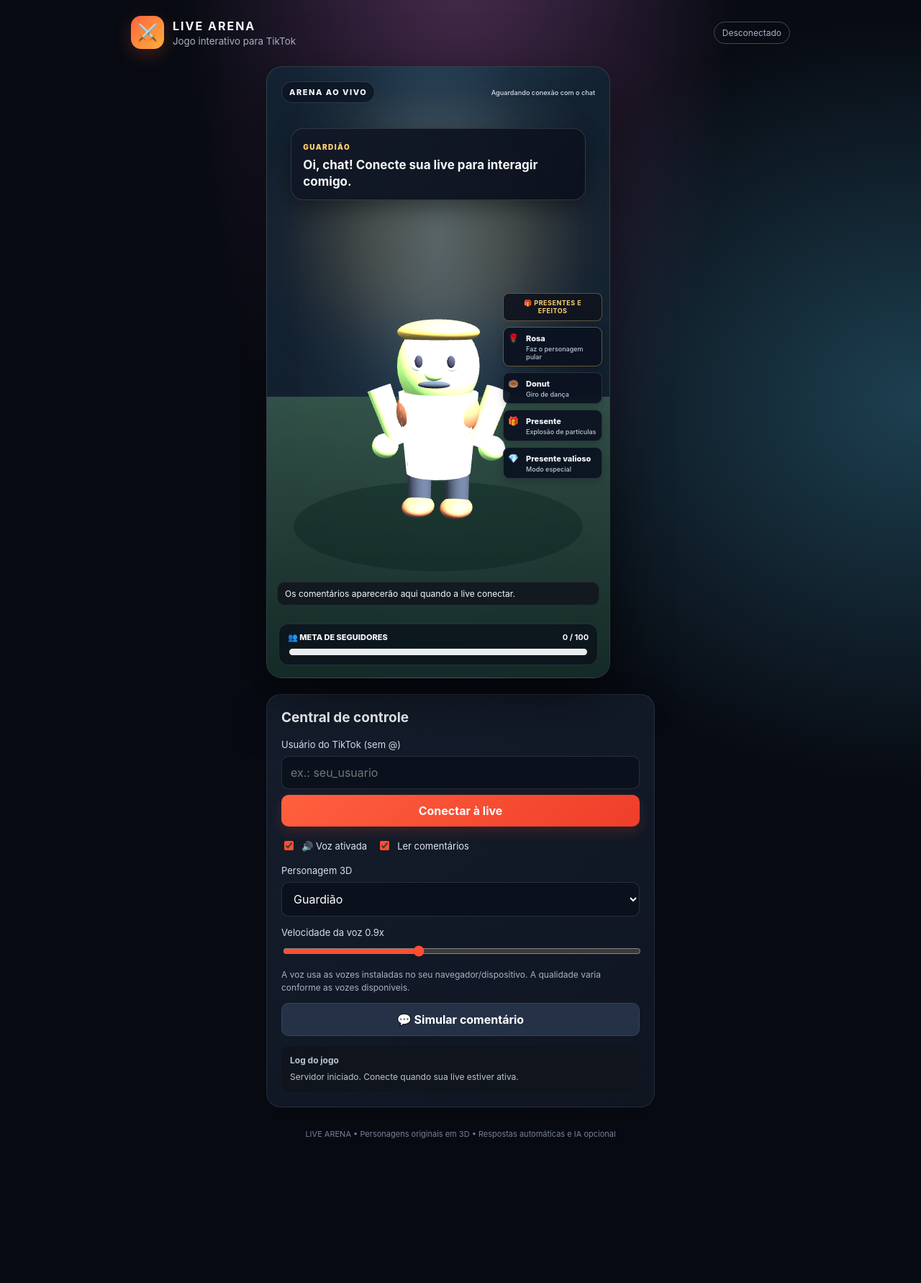
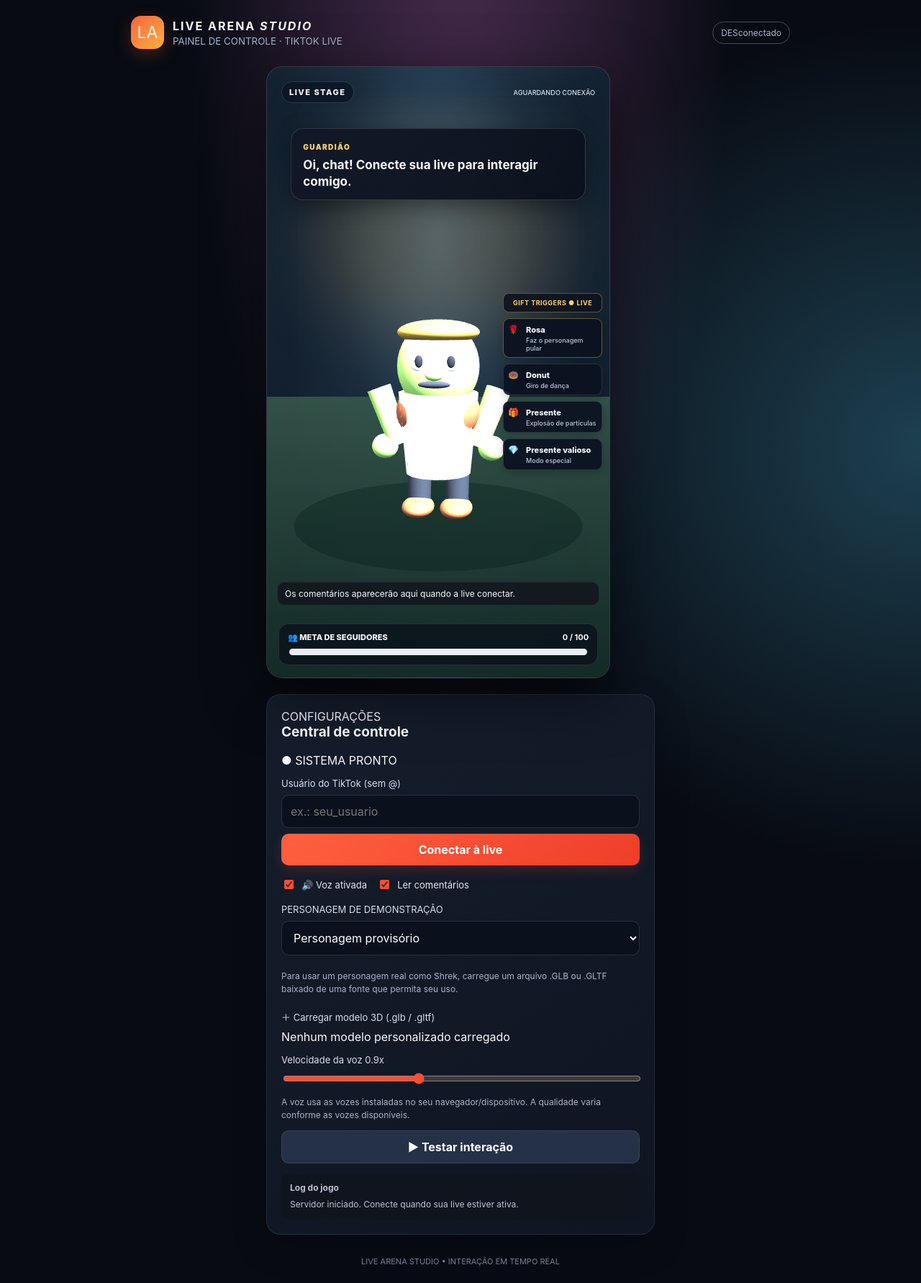
Before and after one commit to Agenorkk/esportivabet, a website: page tiktok-live-game/public/index.html in a window 1280 px wide. Shown: the part 20-1802 px from the top of the page at 72% size. Before the commit the page ends 1646 px from the top, so only its background shows below. Drawn offline with nearby package versions, Linux system fonts and the light colour scheme; no server answers; animation ran at ten frames a second.

Commit message:
Redesign Live Arena Studio interface

```diff
--- a/tiktok-live-game/public/index.html
+++ b/tiktok-live-game/public/index.html
@@ -2,25 +2,25 @@
 <html lang="pt-BR">
 <head>
 <meta charset="utf-8"><meta name="viewport" content="width=device-width, initial-scale=1"><meta name="theme-color" content="#10131c">
-<title>Live Arena — TikTok interativo</title><link rel="stylesheet" href="/style.css">
+<title>LIVE ARENA STUDIO — TikTok Live</title><meta name="description" content="Painel profissional de interação para TikTok Live"><link rel="preconnect" href="https://fonts.googleapis.com"><link href="https://fonts.googleapis.com/css2?family=DM+Sans:wght@400;500;600;700&family=Space+Grotesk:wght@500;600;700&display=swap" rel="stylesheet"><link rel="stylesheet" href="/style.css">
 </head>
 <body><main class="app">
-<header class="topbar"><div class="brand-mark">⚔️</div><div><strong>LIVE ARENA</strong><small>Jogo interativo para TikTok</small></div><span id="connectionBadge" class="badge">Desconectado</span></header>
+<header class="topbar"><div class="brand-mark">LA</div><div><strong>LIVE ARENA <em>STUDIO</em></strong><small>PAINEL DE CONTROLE · TIKTOK LIVE</small></div><span id="connectionBadge" class="badge"><i></i> DESconectado</span></header>
 <section class="stage-wrap"><div class="stage" id="stage"><div class="scene-glow"></div>
-<div class="scene-title"><span>ARENA AO VIVO</span><small id="sceneStatus">Aguardando conexão com o chat</small></div>
+<div class="scene-title"><span><i class="live-dot"></i> LIVE STAGE</span><small id="sceneStatus">AGUARDANDO CONEXÃO</small></div>
 <canvas id="character3d" aria-label="Personagem 3D"></canvas>
 <div class="speech" id="speechBubble"><span class="speaker" id="speakerName">GUARDIÃO</span><p id="speechText">Oi, chat! Conecte sua live para interagir comigo.</p></div>
-<div class="gift-actions"><b>🎁 PRESENTES E EFEITOS</b><div>🌹 <span>Rosa</span><strong>Faz o personagem pular</strong></div><div>🍩 <span>Donut</span><strong>Giro de dança</strong></div><div>🎁 <span>Presente</span><strong>Explosão de partículas</strong></div><div>💎 <span>Presente valioso</span><strong>Modo especial</strong></div></div>
+<div class="gift-actions"><b>GIFT TRIGGERS <span>● LIVE</span></b><div>🌹 <span>Rosa</span><strong>Faz o personagem pular</strong></div><div>🍩 <span>Donut</span><strong>Giro de dança</strong></div><div>🎁 <span>Presente</span><strong>Explosão de partículas</strong></div><div>💎 <span>Presente valioso</span><strong>Modo especial</strong></div></div>
 <div class="event-feed" id="eventFeed"><div class="feed-empty">Os comentários aparecerão aqui quando a live conectar.</div></div>
 <div class="goal"><div class="goal-label"><span>👥 META DE SEGUIDORES</span><b id="goalCount">0 / 100</b></div><div class="progress"><i id="goalProgress"></i></div></div></div></section>
-<section class="controls"><h2>Central de controle</h2>
+<section class="controls"><div class="section-heading"><div><span class="eyebrow">CONFIGURAÇÕES</span><h2>Central de controle</h2></div><span class="secure-pill">● SISTEMA PRONTO</span></div>
 <div class="field"><label for="username">Usuário do TikTok (sem @)</label><input id="username" placeholder="ex.: seu_usuario" autocomplete="off"><button id="connectBtn" class="primary">Conectar à live</button></div>
 <div class="control-row"><label class="toggle"><input type="checkbox" id="voiceToggle" checked><span>🔊 Voz ativada</span></label><label class="toggle"><input type="checkbox" id="readAllToggle" checked><span>Ler comentários</span></label></div>
-<div class="field"><label for="characterSelect">Personagem 3D</label><select id="characterSelect"><option value="guardian">Guardião</option><option value="robot">Robô Byte</option><option value="ninja">Ninja Sombrio</option></select></div>
+<div class="field"><label for="characterSelect">PERSONAGEM DE DEMONSTRAÇÃO</label><select id="characterSelect"><option value="guardian">Personagem provisório</option><option value="robot">Robô provisório</option><option value="ninja">Ninja provisório</option></select><p class="hint">Para usar um personagem real como Shrek, carregue um arquivo .GLB ou .GLTF baixado de uma fonte que permita seu uso.</p><label class="upload-model" for="modelFile">＋ Carregar modelo 3D (.glb / .gltf)</label><input id="modelFile" type="file" accept=".glb,.gltf,model/gltf-binary,model/gltf+json" hidden><span id="modelStatus" class="model-status">Nenhum modelo personalizado carregado</span></div>
 <div class="field"><label for="speechRate">Velocidade da voz <span id="rateValue">0.9x</span></label><input id="speechRate" type="range" min="0.75" max="1.15" step="0.05" value="0.9"></div>
 <p class="hint">A voz usa as vozes instaladas no seu navegador/dispositivo. A qualidade varia conforme as vozes disponíveis.</p>
-<button id="testBtn" class="secondary">💬 Simular comentário</button>
+<button id="testBtn" class="secondary">▶ Testar interação</button>
 <div class="log" id="log" aria-live="polite"><b>Log do jogo</b><p>Servidor iniciado. Conecte quando sua live estiver ativa.</p></div></section>
-<footer>LIVE ARENA • Personagens originais em 3D • Respostas automáticas e IA opcional</footer>
+<footer>LIVE ARENA STUDIO <span>•</span> INTERAÇÃO EM TEMPO REAL</footer>
 </main>
-<script src="/socket.io/socket.io.js"></script><script src="https://cdnjs.cloudflare.com/ajax/libs/three.js/r128/three.min.js"></script><script src="/game.js"></script></body></html>
+<script src="/socket.io/socket.io.js"></script><script src="https://cdnjs.cloudflare.com/ajax/libs/three.js/r128/three.min.js"></script><script src="https://cdn.jsdelivr.net/npm/three@0.128.0/examples/js/loaders/GLTFLoader.js"></script><script src="/game.js"></script></body></html>
```
